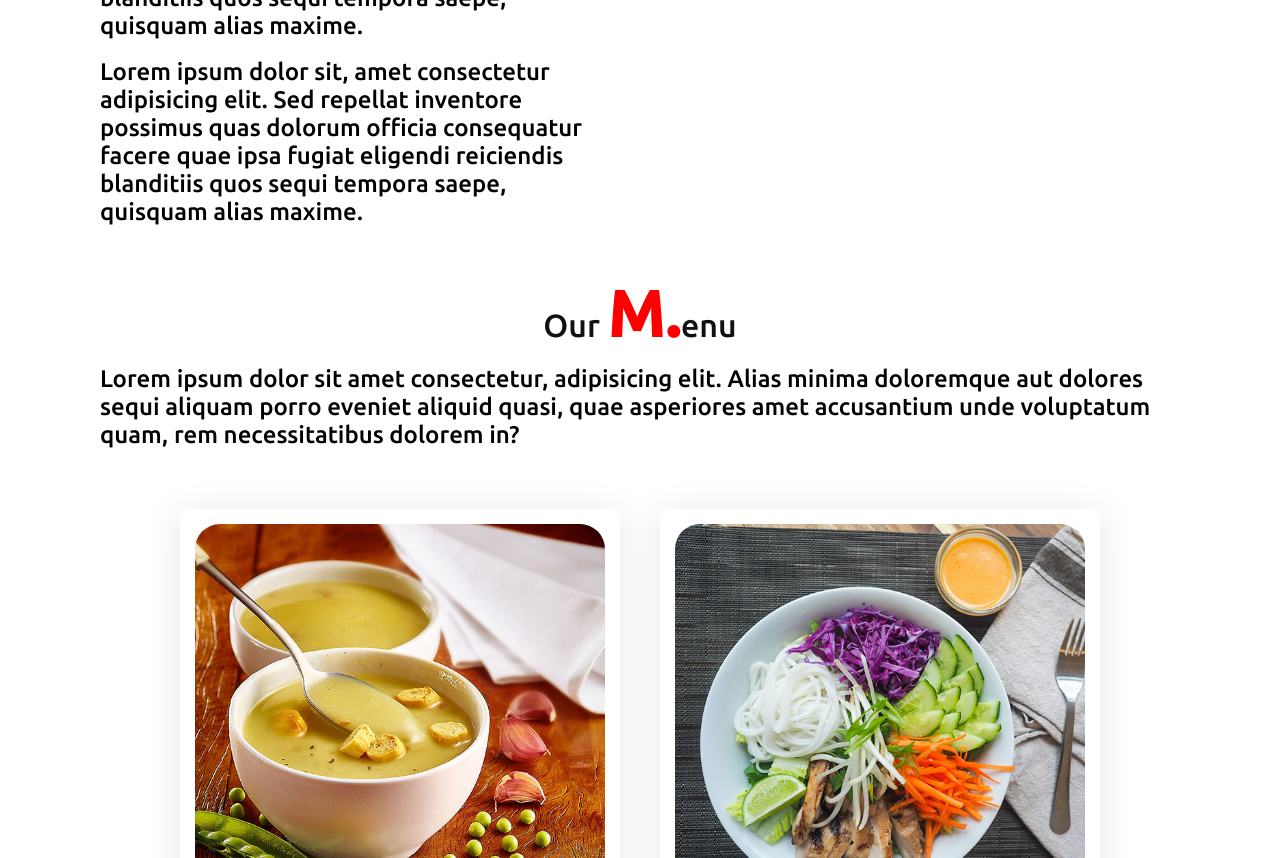
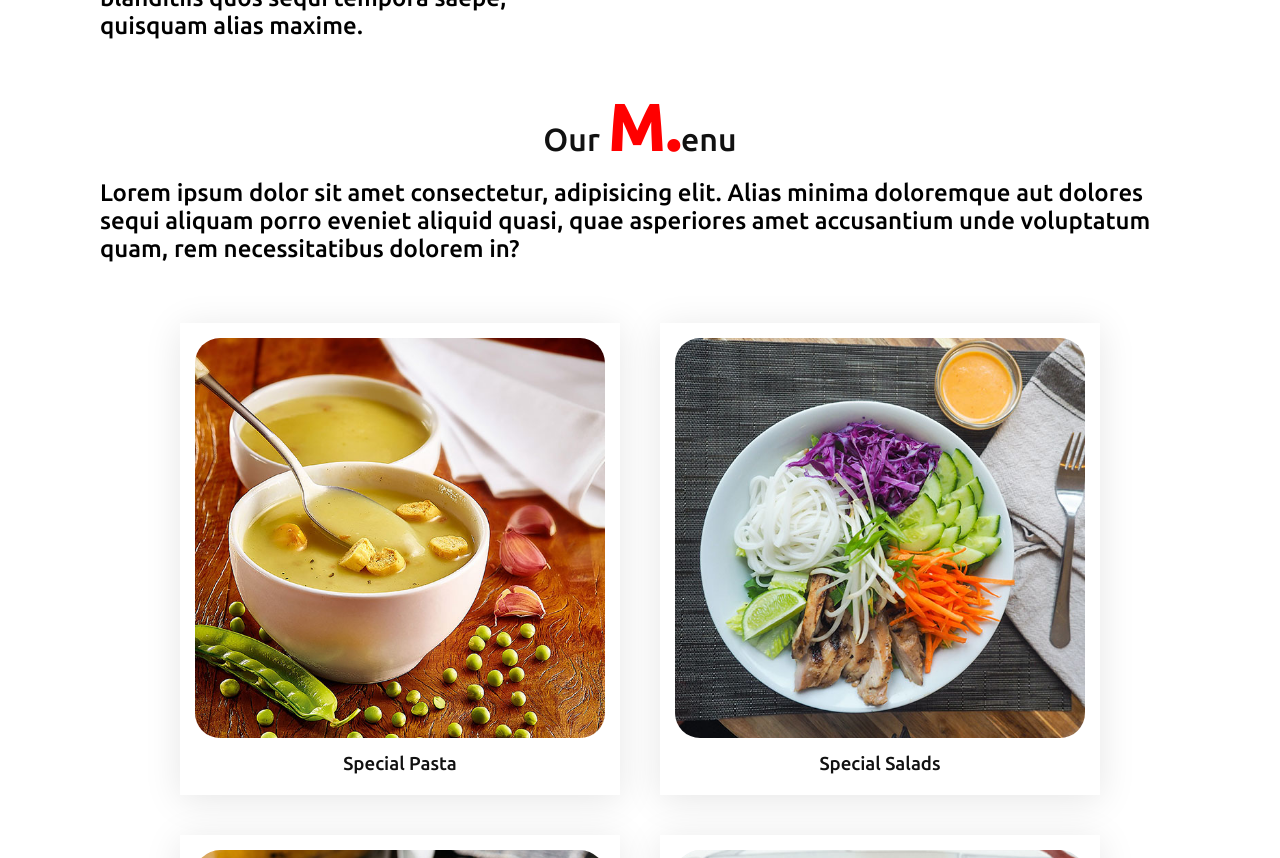
Before and after one commit to mccuyper/frontend-pure, a plain HTML site: page index.html in a window 1280 px wide. Shown: the part 1253-2111 px from the top of the page. Drawn offline with Linux system fonts and the light colour scheme.

Commit message:
Update index.html

```diff
--- a/index.html
+++ b/index.html
@@ -35,9 +35,7 @@
                 <p>Lorem ipsum dolor sit, amet consectetur adipisicing elit. Sed repellat inventore possimus quas dolorum officia consequatur facere quae ipsa fugiat eligendi reiciendis blanditiis quos sequi tempora saepe, quisquam alias maxime.</p>
                 <br>
                 <p>Lorem ipsum dolor sit, amet consectetur adipisicing elit. Sed repellat inventore possimus quas dolorum officia consequatur facere quae ipsa fugiat eligendi reiciendis blanditiis quos sequi tempora saepe, quisquam alias maxime.</p>
-                <br>
-                <p>Lorem ipsum dolor sit, amet consectetur adipisicing elit. Sed repellat inventore possimus quas dolorum officia consequatur facere quae ipsa fugiat eligendi reiciendis blanditiis quos sequi tempora saepe, quisquam alias maxime.</p>
-            </div>
+          </div>
             <div class="col50">
                 <div class="imageBox">
                     <img src="images/img1.jpg">
```
